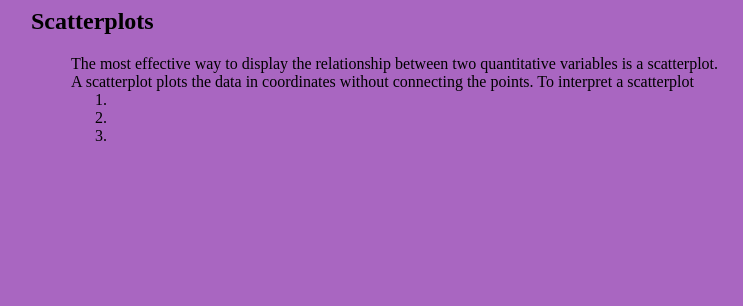
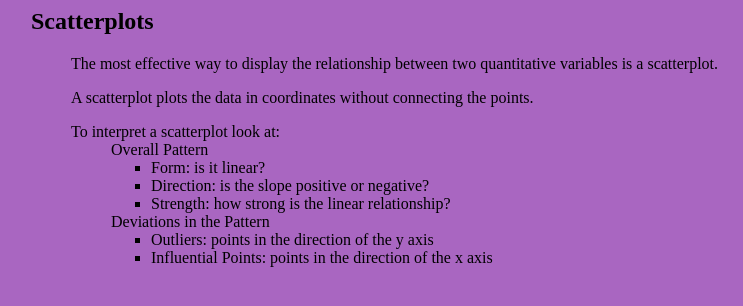
Before and after one commit to lara264/legitimateWebsite, a plain HTML site: page scatterplots.html in a window 1280 px wide. Shown: the whole page, without its empty margins (259-1002 px from the left). Drawn offline with Linux system fonts and the light colour scheme.

Commit message:
Add files via upload

```diff
--- a/scatterplots.html
+++ b/scatterplots.html
@@ -10,16 +10,27 @@
   <p>
       <ol>
           The most effective way to display the relationship between two
-          quantitative variables is a scatterplot.
-          A scatterplot plots the data in coordinates without connecting the
-          points.
-          To interpret a scatterplot
-            <ol>
-              <li>  </li>
-              <li>  </li>
-              <li>  </li>
-            <ol>
-      </ol>
+          quantitative variables is a scatterplot.  </ol>
+      <ol> A scatterplot plots the data in coordinates without connecting the
+      points. </ol>
+      <ol>
+          To interpret a scatterplot look at:
+              <ul>
+                  Overall Pattern
+                  <ul>
+                      <li> Form: is it linear? </li>
+                      <li> Direction: is the slope positive or negative? </li>
+                      <li> Strength: how strong is the linear relationship? </li>
+                  </ul>
+              </ul>
+              <ul>
+                  Deviations in the Pattern
+                  <ul>
+                      <li> Outliers: points in the direction of the y axis </li>
+                      <li> Influential Points: points in the direction of the x axis </li>
+                  </ul>
+              </ul>
+       </ol>
   </p>
 
 </body>
```
Also changed, not shown: index.html (+3 -1 lines), residualPlots.html (+15 -2 lines), vocabulary.html (+9 -0 lines).
